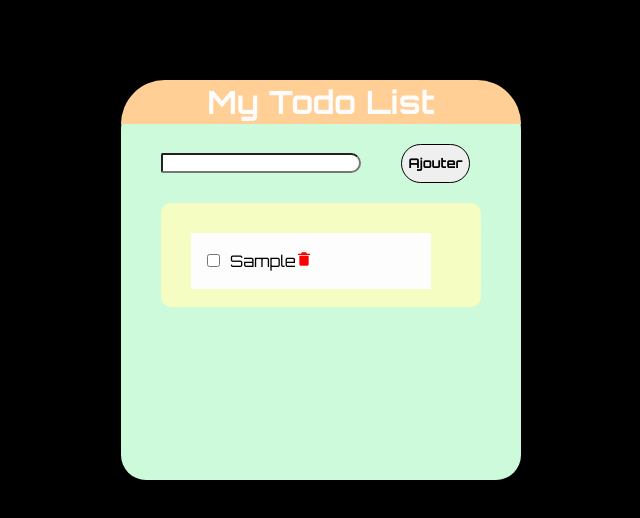
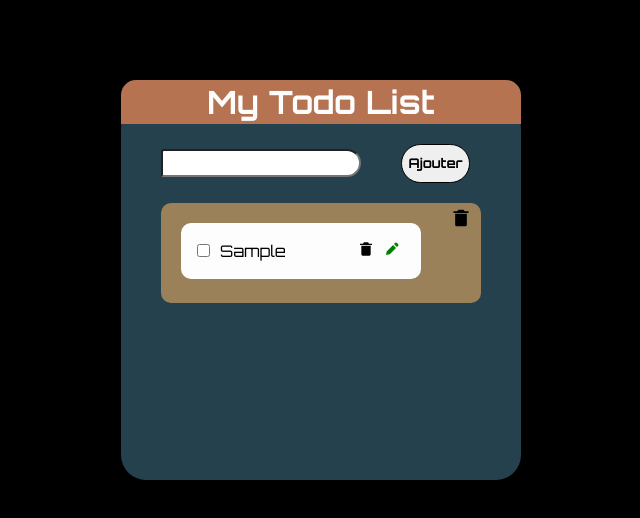
Before and after one commit to Patatonique/todolist, a React (Vite) app: page / in a window 1280 px wide. Both pictures are taken after typing "Sample" into the empty fields and a click on the button "Ajouter". Shown: the top 518 px of the page, without its empty margins (319-959 px from the left). Built offline with nearby package versions, Linux system fonts and the light colour scheme.

Commit message:
Ready to Build

```diff
--- a/src/App.css
+++ b/src/App.css
@@ -9,9 +9,9 @@
 }
 
 :root{
-  --vertclair : #CDFADB;
-  --jauneclair : #F6FDC3;
-  --orangeclair : #FFCF96;
+  --vertclair : #25414d;
+  --jauneclair : #9b8159;
+  --orangeclair : #B67352;
   --rouge : #FF8080;
   --blanc : #fdfdfd;
 }
@@ -25,9 +25,7 @@ body{
 }
 input[type="text"]{
   color: var(--rouge);
-  font-size: 1.2 rem;
   width: 50%;
-  height: 5%;
   margin-left: 10%;
   margin-right: 10%;
   border-radius: 10px 50px 50px 10px;
@@ -75,7 +73,7 @@ h1{
   display: flex;
   justify-content: center;
   padding: 10px;
-  border-radius: 50px 50px 0px 0px;
+  border-radius: 15px 15px 0px 0px;
   margin-bottom: 20px;
 }
 
@@ -102,15 +100,36 @@ ul{
 }
 
 svg path{
-  width: 100%;
-  height: 120%;
-  fill: red;
+  display: flex;
+  justify-content: space-between;
   cursor: pointer;
 }
 
 .uneTache{
-  margin: 10px;
+  border-radius: 10px;
+  margin-bottom: 1rem;
   background-color: var(--blanc);
   width: 80%;
   padding: 1rem;
 }
+
+.icon{
+  margin: 0px 5px;
+}
+
+.stylo{
+  fill: green;
+}
+
+.tache{
+  display: flex;
+  justify-content: space-between;
+  align-content: center;
+}
+
+.deleteAll{
+  position: absolute;
+  top: 5px;
+  right: 10px;
+  size: 50px;
+}
--- a/src/App.jsx
+++ b/src/App.jsx
@@ -1,5 +1,7 @@
 import { useState } from 'react'
 import ListeTache from './listetache'
+import { BiSolidTrashAlt, BiSolidPencil } from "react-icons/bi";
+
 
 import './App.css'
 
@@ -17,6 +19,10 @@ function App() {
     setTache(''); // Réinitialisation de la valeur de tache après l'ajout
   }
 
+  function deleteAll(){
+    setListeTaches([])
+  }
+
   return (
     <div className="container">
       <h1 className='titre'>My Todo List</h1>
@@ -30,6 +36,7 @@ function App() {
       <button className='btn' onClick={handleSendTache}>Ajouter</button>
       {listeTaches.length > 0 && (
         <ul className='listeTache'>
+          <BiSolidTrashAlt className='deleteAll' size={20} onClick={deleteAll}/>
           <ListeTache listeTaches={listeTaches} setListeTaches={setListeTaches}/>
         </ul>
       )}
--- a/src/listetache.jsx
+++ b/src/listetache.jsx
@@ -1,34 +1,67 @@
 import React, { useState } from 'react';
-import { BiSolidTrashAlt } from "react-icons/bi";
+import { BiSolidTrashAlt, BiSolidPencil } from "react-icons/bi";
 
 function ListeTache({ listeTaches, setListeTaches }) {
   const [checkedItems, setCheckedItems] = useState({});
+  const [editIndex, setEditIndex] = useState(null);
+  const [editedValue, setEditedValue] = useState('');
 
   const handleChange = (index) => {
     setCheckedItems({ ...checkedItems, [index]: !checkedItems[index] });
   };
 
   const deleteTache = (index) => {
-    console.log(listeTaches)
-    // Créez une nouvelle liste de tâches en excluant la tâche à l'index spécifié
     const updatedListeTaches = listeTaches.filter((_, i) => i !== index);
-    // Mettez à jour l'état de la liste de tâches avec la nouvelle liste
     setListeTaches(updatedListeTaches);
+  };
+
+  const handleEditChange = (e) => {
+    setEditedValue(e.target.value);
+  };
+
+  const saveEditedTache = (index) => {
+    const updatedListeTaches = listeTaches.map((tache, i) =>
+      i === index ? editedValue : tache
+    );
+    setListeTaches(updatedListeTaches);
+    setEditIndex(null);
   };
 
   return (
     <>
       {listeTaches.map((tache, index) => (
         <li className='uneTache' key={index}>
-          <p className={checkedItems[index] ? 'barre' : ''}>
-            <input
-              type="checkbox"
-              checked={checkedItems[index] || false}
-              onChange={() => handleChange(index)}
-            />
-            {tache}
-            <BiSolidTrashAlt onClick={() => deleteTache(index)} />
-          </p>
+          <div className={checkedItems[index] ? 'tache barre' : 'tache'}>
+            <div>
+              <input
+                type="checkbox"
+                checked={checkedItems[index] || false}
+                onChange={() => handleChange(index)}
+              />
+              {editIndex === index ? (
+                <input
+                  type="text"
+                  value={editedValue}
+                  onChange={handleEditChange}
+                  onBlur={() => saveEditedTache(index)}
+                  autoFocus
+                />
+              ) : (
+                <span>{tache}</span>
+              )}
+            </div>
+
+            <div>
+              <BiSolidTrashAlt className='icon' onClick={() => deleteTache(index)} />
+              <BiSolidPencil
+                className='icon stylo'
+                onClick={() => {
+                  setEditIndex(index);
+                  setEditedValue(tache);
+                }}
+              />
+            </div>
+          </div>
         </li>
       ))}
     </>
```
